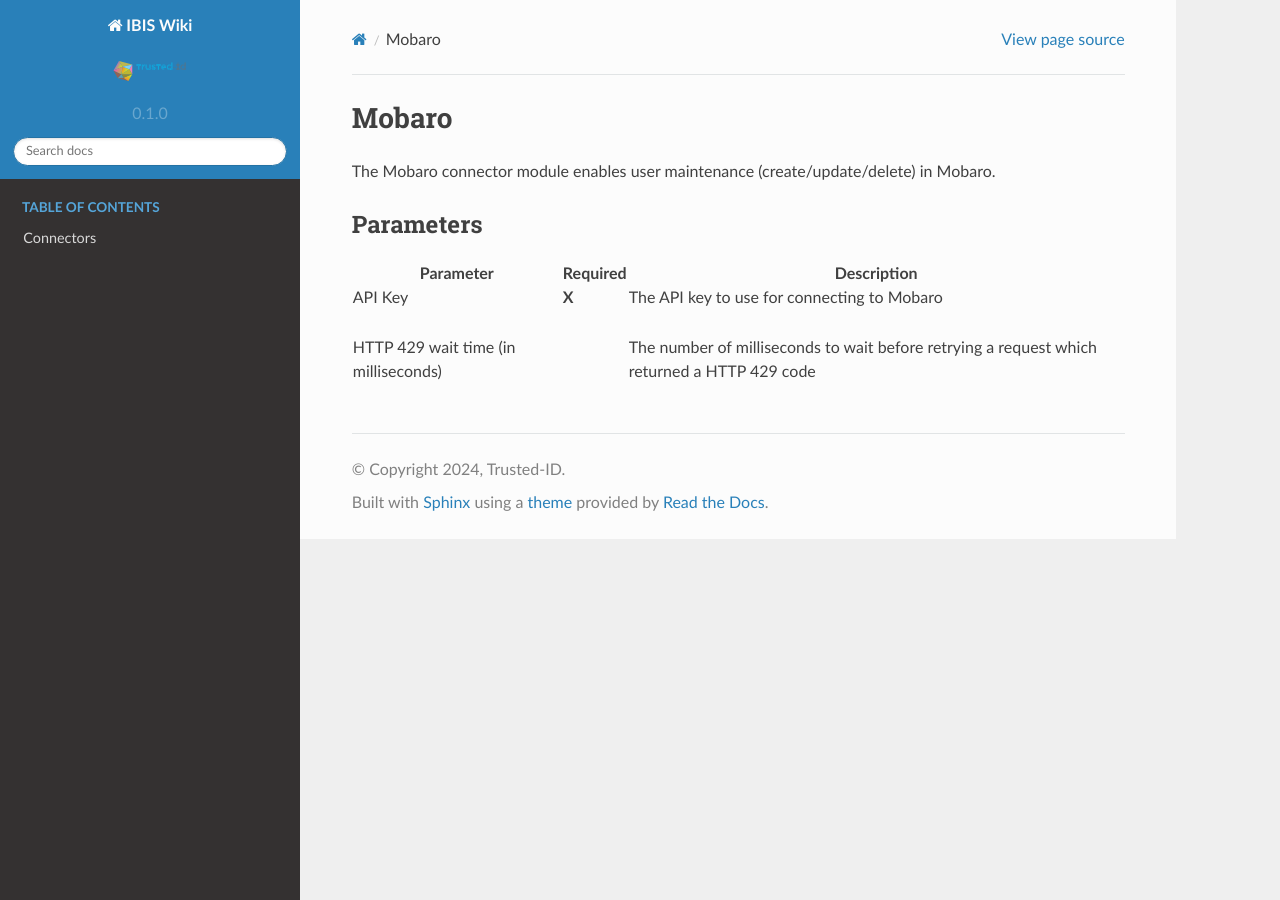
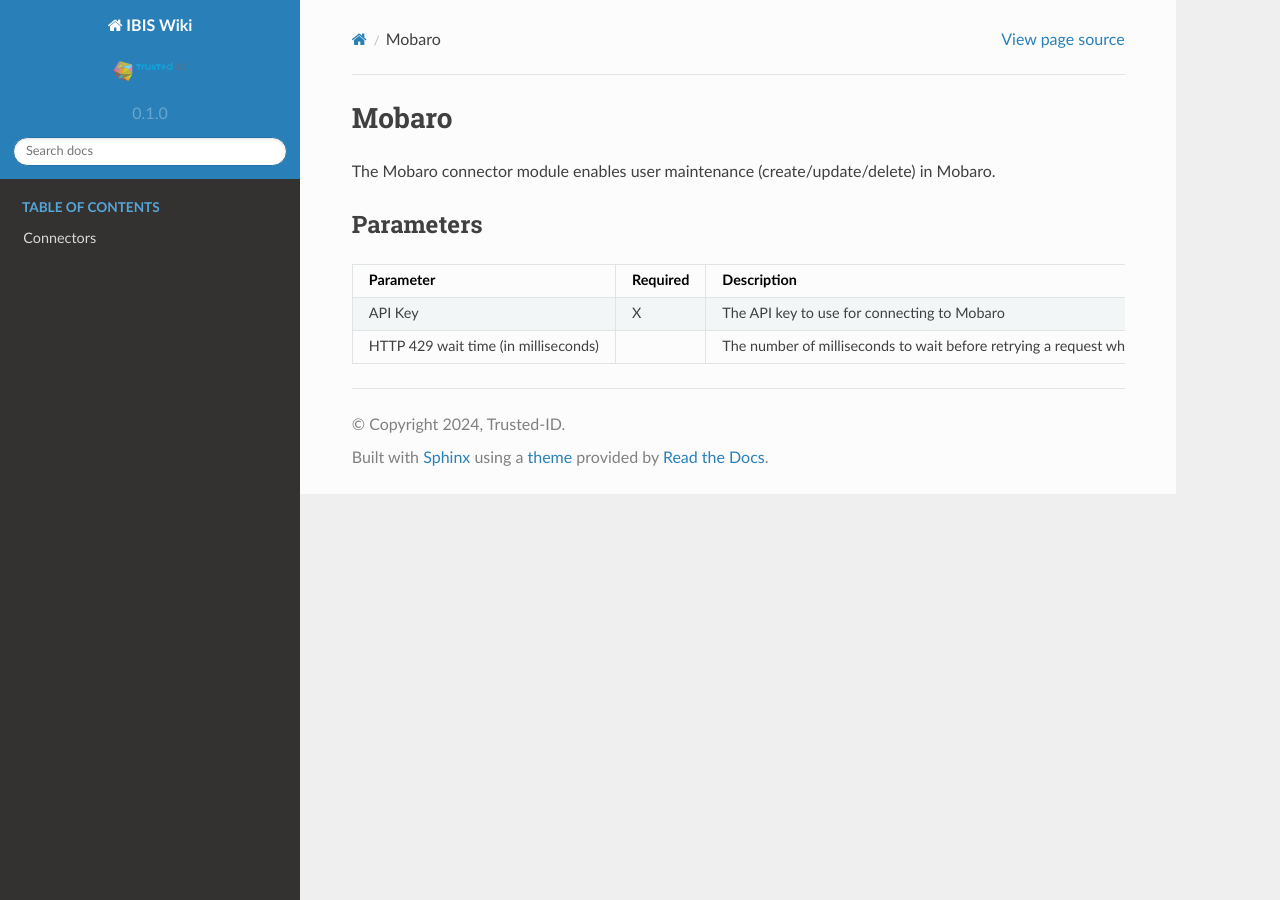
Before and after one commit to Raoulorlando/rtd-tutorial, a Sphinx documentation site: the page built from docs/source/Documentatie/Connectoren/IBIS_Connectoren/Connector_Mobaro.md, in a window 1280 px wide. Built offline with Sphinx 7.4.7 and the Read the Docs theme 2.0.0, drawn with Linux system fonts in a browser that asks for light colours; nearby versions of some CDN libraries; some web fonts are replaced; library files that are not in the unit come from our copies; pages that are not in the unit, such as notebooks, are missing from menus.

Commit message:
Updated table in Connector_Mobaro

```diff
--- a/docs/source/Documentatie/Connectoren/IBIS_Connectoren/Connector_Mobaro.md
+++ b/docs/source/Documentatie/Connectoren/IBIS_Connectoren/Connector_Mobaro.md
@@ -5,25 +5,7 @@
 
 ## Parameters
 
-<table class="table table-bordered">
-<thead class="thead-light">
-<tr class="header">
-<th>Parameter</th>
-<th class="text-center">Required</th>
-<th>Description</th>
-</tr>
-</thead>
-<tbody>
-<tr class="odd">
-<td><p>API Key</p></td>
-<td><p><strong>X</strong></p></td>
-<td><p>The API key to use for connecting to Mobaro</p></td>
-</tr>
-<tr class="even">
-<td><p>HTTP 429 wait time (in milliseconds)</p></td>
-<td></td>
-<td><p>The number of milliseconds to wait before retrying a request
-which returned a HTTP 429 code</p></td>
-</tr>
-</tbody>
-</table>
+|               Parameter              | Required |                                         Description                                         |
+|:------------------------------------|:--------:|:-------------------------------------------------------------------------------------------|
+| API Key                              | X        | The API key to use for connecting to Mobaro                                                 |
+| HTTP 429 wait time (in milliseconds) |          | The number of milliseconds to wait before retrying a request which returned a HTTP 429 code |
```
